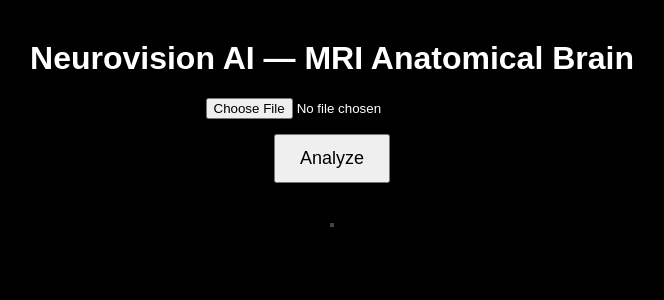
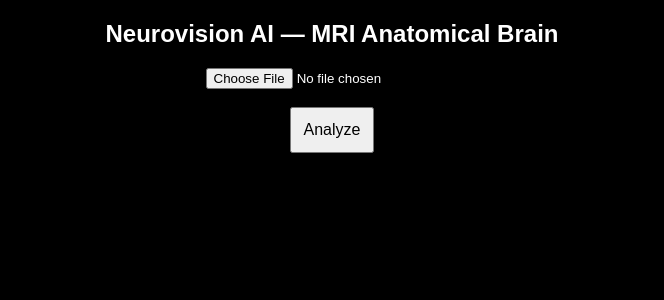
Before and after one commit to Amir-Ali128/Neurovision-AI-MRI, a Flask app: page / in a window 1280 px wide. Shown: the top 300 px of the page, without its empty margins (308-972 px from the left). Run offline with Flask 3, Linux system fonts and the light colour scheme; parts of the project's set-up code (start-up, migrations or seed data) failed here and were passed over.

Commit message:
Update index.html

```diff
--- a/templates/index.html
+++ b/templates/index.html
@@ -1,142 +1,104 @@
 <!DOCTYPE html>
-<html lang="tr">
+<html>
 <head>
-
-<meta charset="UTF-8">
-<title>Neurovision AI — Anatomical Brain Analysis</title>
+<title>Neurovision AI</title>
 
 <style>
-
 body {
-    background: #000;
-    color: #fff;
-    font-family: Arial, sans-serif;
+background: black;
+color: white;
 text-align: center;
-    margin-top: 40px;
+font-family: Arial;
 }
 
 button {
-    padding: 12px 24px;
-    font-size: 18px;
-    margin-top: 15px;
+padding: 12px;
+font-size: 16px;
 cursor: pointer;
 }
 
-img {
-    margin-top: 25px;
-    max-width: 80%;
-    border: 2px solid #444;
+#status {
+margin-top: 20px;
+color: cyan;
 }
 
 #error {
 color: red;
-    margin-top: 15px;
-    font-size: 16px;
 }
-
-#status {
-    margin-top: 15px;
-    color: #00ffcc;
-    font-size: 18px;
-}
-
 </style>
 
 </head>
-
 <body>
 
-<h1>Neurovision AI — MRI Anatomical Brain</h1>
+<h2>Neurovision AI — MRI Anatomical Brain</h2>
 
-<input type="file" id="file" accept="image/*">
+<form id="uploadForm" enctype="multipart/form-data">
 
-<br>
+<input type="file" id="fileInput" name="file" accept="image/*">
 
-<button id="analyzeBtn" onclick="analyze()">Analyze</button>
+<br><br>
 
-<div id="status"></div>
-<div id="error"></div>
+<button type="submit">Analyze</button>
 
-<img id="brain">
+</form>
+
+<p id="status"></p>
 
 <script>
 
-async function analyze() {
+document.getElementById("uploadForm").addEventListener("submit", async function(e) {
 
-    const fileInput = document.getElementById("file");
-    const errorBox = document.getElementById("error");
-    const statusBox = document.getElementById("status");
-    const brainImg = document.getElementById("brain");
-    const button = document.getElementById("analyzeBtn");
+e.preventDefault();
 
-    errorBox.innerText = "";
-    brainImg.src = "";
+const status = document.getElementById("status");
 
-    if (fileInput.files.length === 0) {
-        errorBox.innerText = "Lütfen bir görüntü seç.";
+const fileInput = document.getElementById("fileInput");
+
+if (!fileInput.files.length) {
+
+status.innerHTML = "<span id='error'>Please select an image</span>";
+
 return;
+
 }
 
-    statusBox.innerText = "Analyzing...";
-    button.disabled = true;
+const file = fileInput.files[0];
 
-    const form = new FormData();
-    form.append("image", fileInput.files[0]);
+const formData = new FormData();
+
+formData.append("file", file);
+
+status.innerText = "Analyzing...";
 
 try {
 
-        const controller = new AbortController();
+const response = await fetch("/analyze", {
 
-        // 120 saniye timeout
-        const timeout = setTimeout(() => {
-            controller.abort();
-        }, 120000);
+method: "POST",
 
-        const res = await fetch("/analyze", {
-            method: "POST",
-            body: form,
-            signal: controller.signal
+body: formData
+
 });
 
-        clearTimeout(timeout);
+const result = await response.json();
 
-        if (!res.ok) {
-            throw new Error("Server error: " + res.status);
-        }
+if (result.status === "success") {
 
-        const data = await res.json();
+status.innerText = "Analysis complete";
 
-        if (!data.success) {
-            throw new Error(data.error || "Analiz başarısız");
-        }
+} else {
 
-        // cache bypass
-        brainImg.src = data.brain_image + "?t=" + Date.now();
-
-        statusBox.innerText = "Analysis complete";
-
-    }
-    catch (err) {
-
-        console.error(err);
-
-        if (err.name === "AbortError") {
-            errorBox.innerText = "Timeout: Analiz çok uzun sürdü.";
-        }
-        else {
-            errorBox.innerText = err.message;
-        }
-
-        statusBox.innerText = "";
-
-    }
-    finally {
-
-        button.disabled = false;
+status.innerHTML = "<span id='error'>" + result.message + "</span>";
 
 }
 
+} catch (err) {
+
+status.innerHTML = "<span id='error'>Server connection error</span>";
+
 }
+
+});
 
 </script>
 
```
Lines whose indentation alone changed are shown as unchanged.
